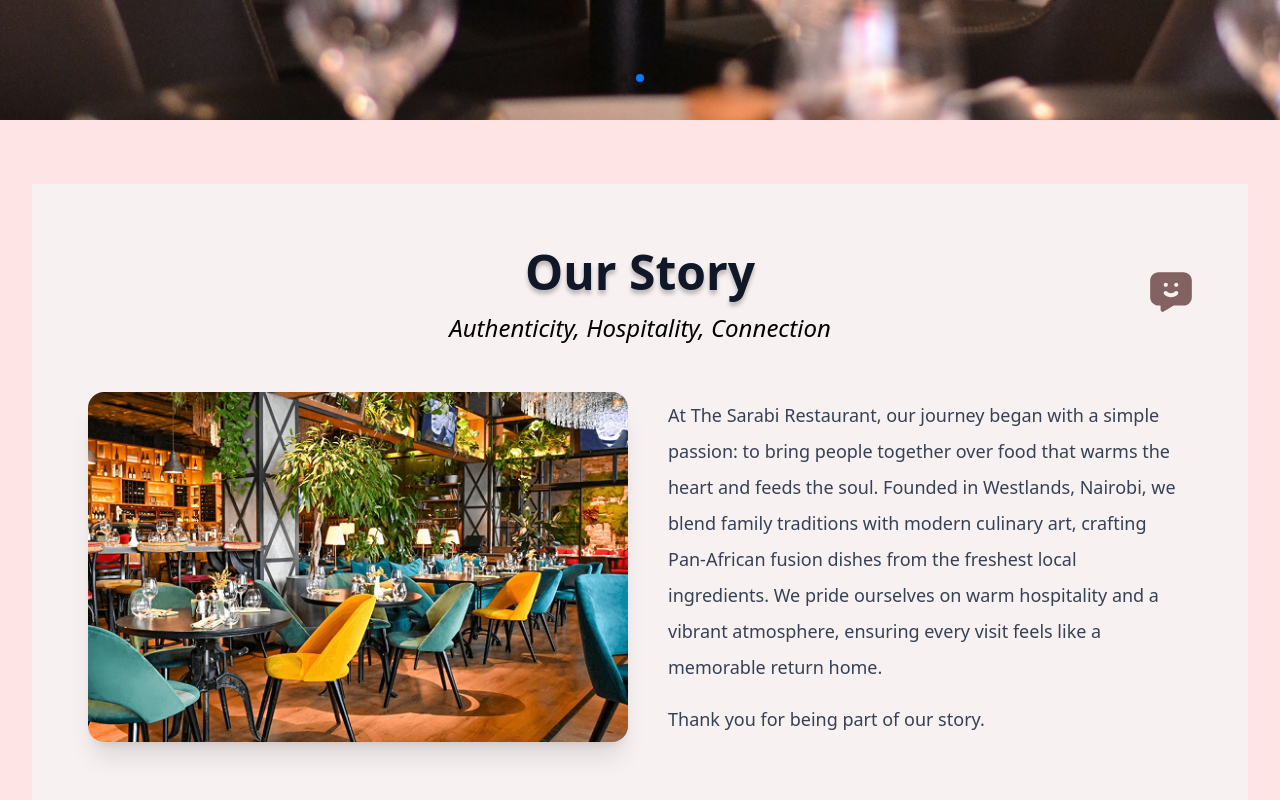
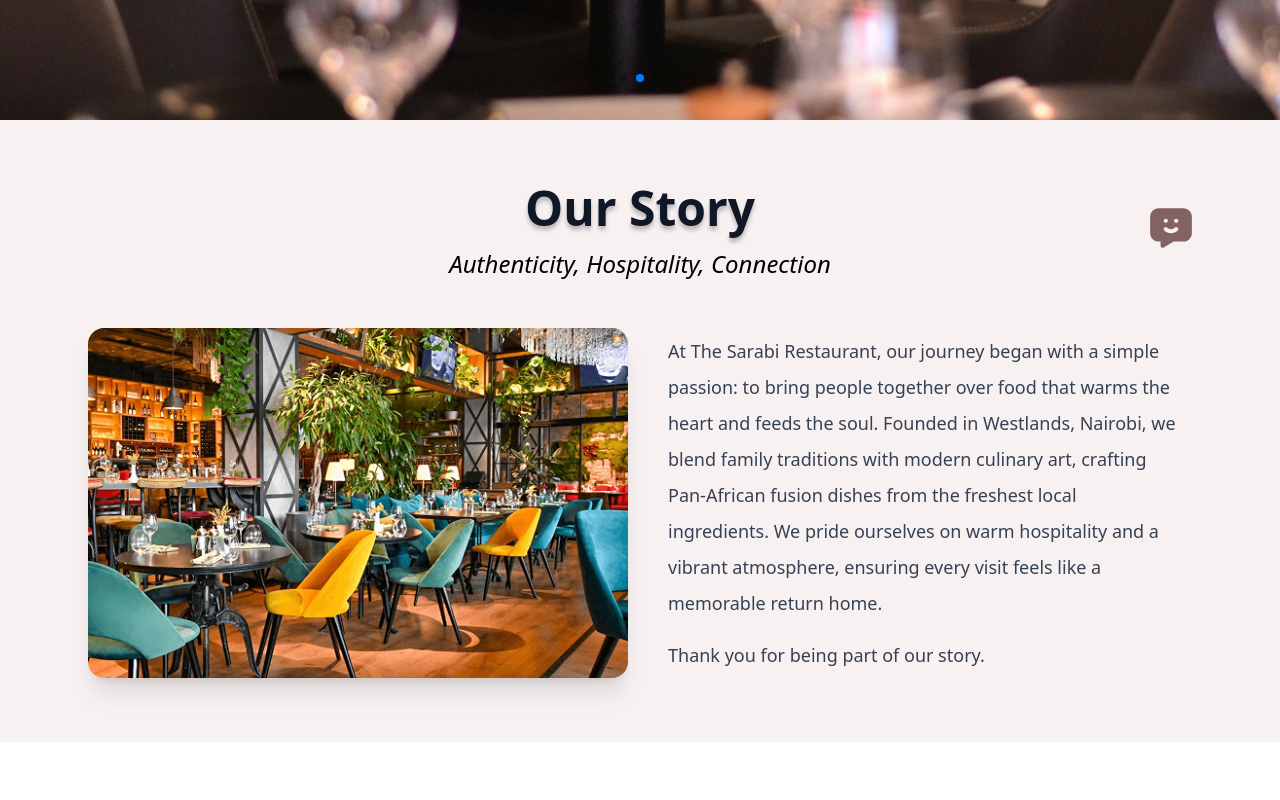
Before and after one commit to Fndemi/ReactSarabi, a React (Vite) app: page / in a window 1280 px wide. Shown: the part 660-1460 px from the top of the page. Built offline with nearby package versions, Linux system fonts and the light colour scheme.

Commit message:
Commit:Refactored components

```diff
--- a/src/App.jsx
+++ b/src/App.jsx
@@ -6,15 +6,12 @@ import Home from "./pages/Home";
 import ContactUsPage from "./pages/feedback";
 import OrderPage from "./pages/order";
 import ReservationPage from "./pages/Reservation";
-// REMOVED: OurStory is now integrated into Home.jsx, so no standalone route here.
-// import OurStory from "./components/story";
 
-// Import your menu-related components (keeping them as they were in your provided App.jsx)
 import Appetizers from "./pages/Menu/Appetizers";
 import Desserts from "./pages/Menu/Desserts";
 import Mains from "./pages/Menu/Mains";
 import MainDishes from "./components/main-dishes";
-import MenuLayout from "./pages/Menu/MenuLayout"; // Keep this import as it was
+import MenuLayout from "./pages/Menu/MenuLayout";
 
 import "./index.css";
 
@@ -23,22 +20,17 @@ function App() {
     <>
       <BrowserRouter>
         <Routes>
-          {/* Main application routes */}
+
           <Route index element={<Home />} /> {/* Home page */}
           <Route path="/order" element={<OrderPage />} />
           <Route path="/reservation" element={<ReservationPage />} />
           <Route path="/contact" element={<ContactUsPage />} />
 
-          {/* REMOVED: The dedicated route for OurStory.
-              OurStory will now be a section within the Home page. */}
-          {/* <Route path="/our-story" element={<OurStory />} /> */}
-
-          {/* Keep your existing menu routes as they were in your provided App.jsx */}
           <Route path="/appetizers" element={<Appetizers />} />
           <Route path="/Desserts" element={<Desserts />} />
           <Route path="/mains" element={<Mains />} />
           <Route path="/menu" element={<MainDishes />} />
-          <Route path="/layout" element={<MenuLayout/>}/> {/* Keep this as it was */}
+          <Route path="/layout" element={<MenuLayout/>}/>
         </Routes>
       </BrowserRouter>
     </>
--- a/src/components/story.jsx
+++ b/src/components/story.jsx
@@ -3,7 +3,7 @@ import storyImage from '../assets/images/story.png'; // Assuming your story.png
 
 const OurStory = ({ onOpenChatbot }) => { // Destructure onOpenChatbot from props
   return (
-    <section id="our-story" className="py-12 md:py-16 relative bg-[#F8F1F1]">
+    <section id="our-story" className="py-12 md:py-16 relative bg-[#F8F1F1] ">
       <article className="max-w-6xl mx-auto px-6 relative">
 
         {/* Chat Button with SVG icon */}
--- a/src/pages/Home.jsx
+++ b/src/pages/Home.jsx
@@ -14,10 +14,10 @@ export default function Home() {
 
   return (
     <>
-      <Navbar /> {/* Your Navbar */}
+      <Navbar />
       <HeroCarousel />
-      <section id="our-story" className="py-16 bg-rose-100 dark:bg-[#4a3a3a] transition-colors duration-300">
-        <div className="max-w-7xl mx-auto px-4 sm:px-6 lg:px-8">
+      <section id="our-story" >
+        <div>
 
           <OurStory onOpenChatbot={toggleChatbot} />
         </div>
```
